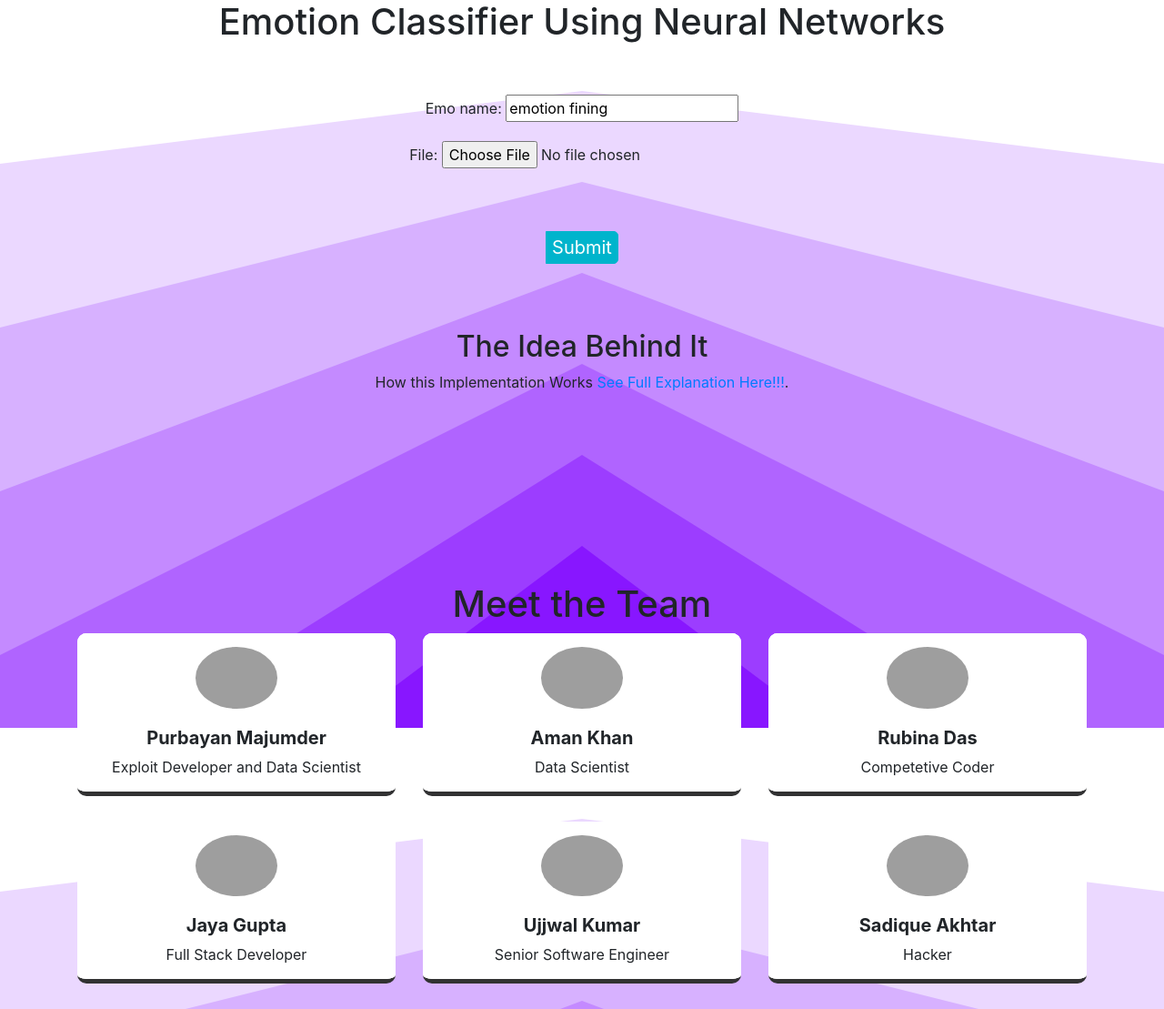
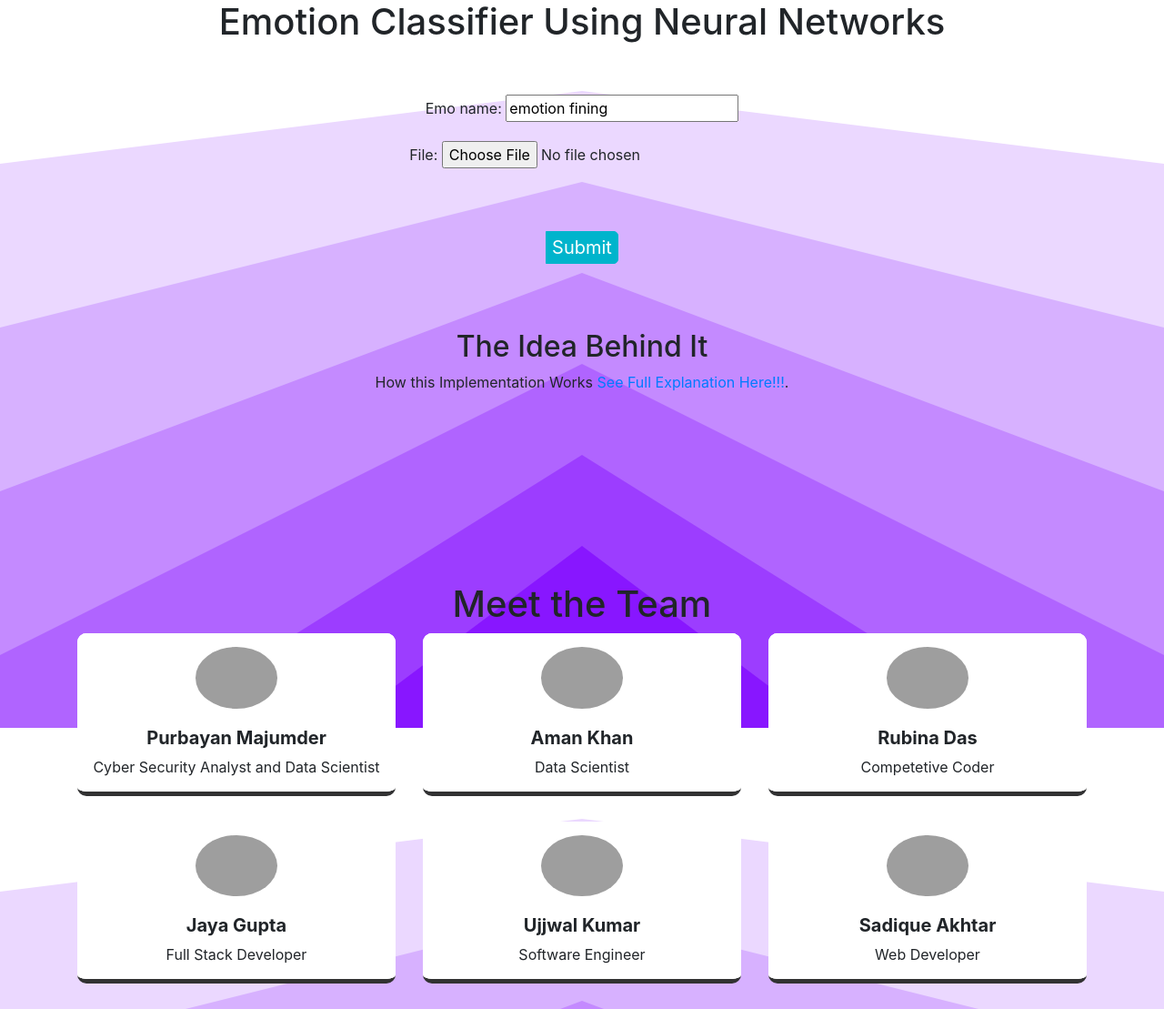
Before and after one commit to Purbayan2014/Emotion-Classifier-AEC-CNN, a Django app: page //upload in a window 1280 px wide. Shown: the whole page at 91% size. Run offline with Django 3.2, Linux system fonts and the light colour scheme; parts of the project's set-up code (start-up, migrations or seed data) failed here and were passed over; some libraries are stand-ins or nearby versions; grey boxes are pictures that could not be loaded.

Commit message:
Update upload.html

```diff
--- a/polls/templates/upload.html
+++ b/polls/templates/upload.html
@@ -205,12 +205,12 @@ h1
         <div class="team-front">
           <img src='https://i.postimg.cc/BXzPrXxg/purbayan2.jpg'>
         <h3>Purbayan Majumder</h3>
-        <p>Exploit Developer and Data Scientist</p>
+        <p>Cyber Security Analyst and Data Scientist</p>
         </div>
 
         <div class="team-back">
           <span>
-          Hello There , I'm a Information Technology student at Asansol Engineering College. Looking forward to work in the fields of Cyber Security and Data Science
+          Hello There , I'm Purbayan Majumder an Information Technology student at Asansol Engineering College. Looking forward to work in the field of Cyber-security and Data Science
           </span>
           </div>
 
@@ -229,7 +229,7 @@ h1
         </div>
         <div class="team-back">
           <span>
-          Hello There , I'm a Information Technology student at Asansol Engineering College. Looking forward to get placed in Google !
+         Hello there , I'm an IT Student at Asansol Engineering College , intrested in data science , football and cooking .
           </span>
           </div>
         </div>
@@ -241,13 +241,13 @@ h1
         <div class="our-team-main">
 
         <div class="team-front">
-          <a href='https://postimg.cc/JDdBRnfM' target='_blank'><img src='https://i.postimg.cc/JDdBRnfM/rubina.jpg' border='0' alt='rubina'/></a>
+         <img src='https://i.postimg.cc/JDdBRnfM/rubina.jpg'>
         <h3>Rubina Das</h3>
         <p>Competetive Coder</p>
         </div>
         <div class="team-back">
           <span>
-          Hello There , I'm a Information Technology student at Asansol Engineering College. Looking forward to get placed in Google !
+          Hello There , I'm Rubina Das an Information Technology student at Asansol Engineering College looking forward to work in the field of Machine Learning
           </span>
           </div>
         </div>
@@ -259,7 +259,7 @@ h1
         <div class="our-team-main">
 
         <div class="team-front">
-          <a href='https://postimg.cc/64fJd2BN' target='_blank'><img src='https://i.postimg.cc/64fJd2BN/jaya.png' border='0' alt='jaya'/></a>
+          <img src='https://i.postimg.cc/64fJd2BN/jaya.png'>
         <h3>Jaya Gupta</h3>
         <p>Full Stack Developer</p>
         </div>
@@ -278,14 +278,14 @@ h1
         <div class="our-team-main">
 
         <div class="team-front">
-          <a href='https://postimg.cc/DSMVdK3m' target='_blank'><img src='https://i.postimg.cc/DSMVdK3m/ujjwal2.jpg' border='0' alt='ujjwal2'/></a>
+          <img src='https://i.postimg.cc/DSMVdK3m/ujjwal2.jpg'>
         <h3>Ujjwal Kumar</h3>
-        <p>Senior Software Engineer</p>
+        <p>Software Engineer</p>
         </div>
 
         <div class="team-back">
           <span>
-          Hello There , I'm a Information Technology student at Asansol Engineering College. Looking forward to get placed in Google !
+        Hello There , I'm Ujjwal Kumar  a 3rd year student Pursuing my Btech in the Branch of Information Technolog I am a good problem solver along with that a Machine learning enthusiast working on different Projects based on ML algorithms.
           </span>
           </div>
         </div>
@@ -297,13 +297,13 @@ h1
         <div class="our-team-main">
 
         <div class="team-front">
-          <a href='https://postimg.cc/w1cy7FCW' target='_blank'><img src='https://i.postimg.cc/w1cy7FCW/sadique3.jpg' border='0' alt='sadique3'/></a>
+          <img src='https://i.postimg.cc/w1cy7FCW/sadique3.jpg'>
         <h3>Sadique Akhtar</h3>
-        <p>Hacker</p>
+        <p>Web Developer</p>
         </div>
         <div class="team-back">
           <span>
-          Hello There , I'm a Information Technology student at Asansol Engineering College. Looking forward to get placed in Google !
+          Hello there , I'm an IT Student at Asansol Engineering College , intrested in designing web pages , football and cooking
           </span>
           </div>
 
```
